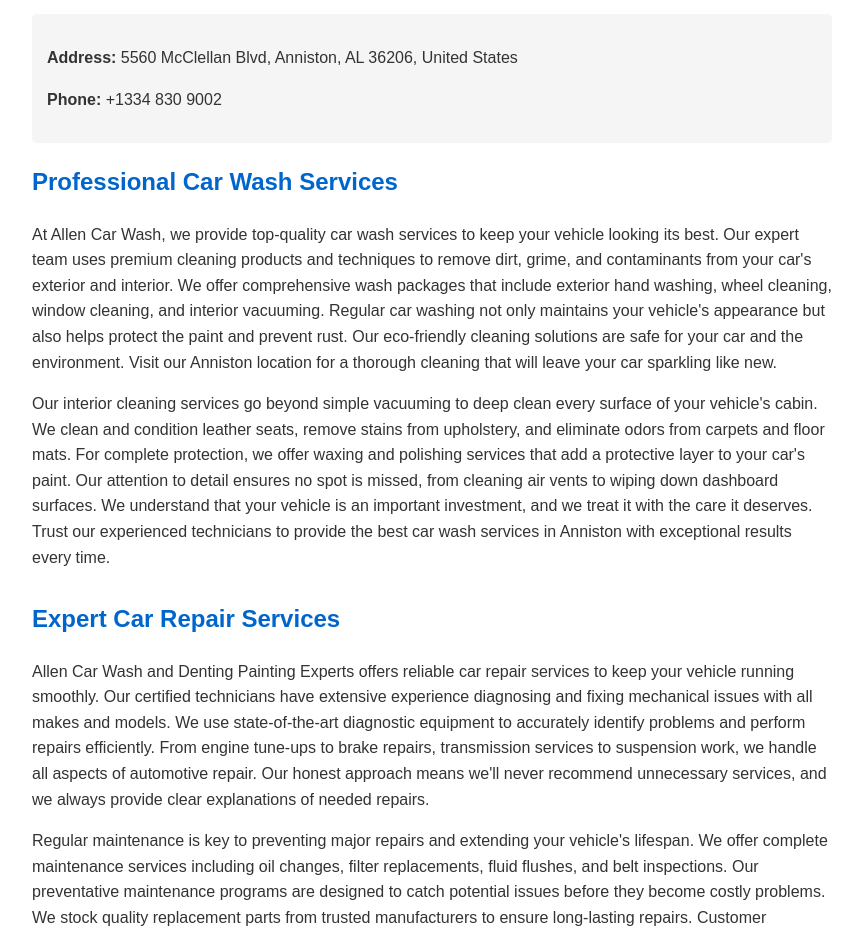
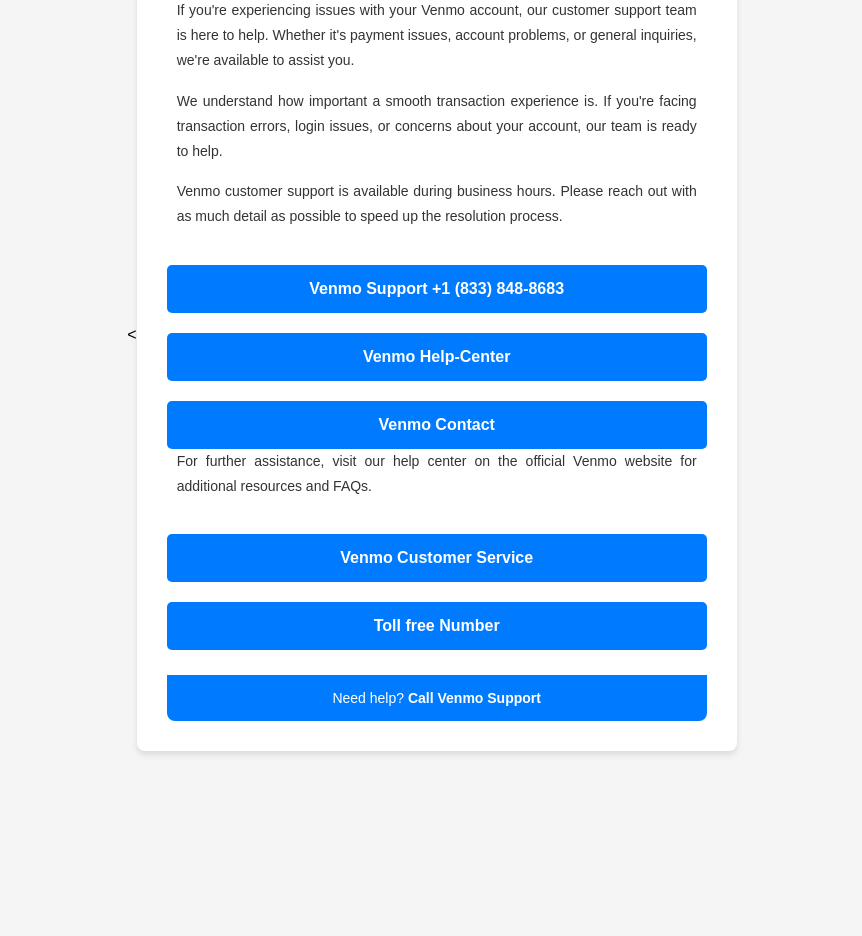
Before and after one commit to Ar179313-dot/Instant-help-venmos-customers-service, a plain HTML site: page index.html in a window 1280 px wide. Shown: the part 100-1036 px from the top of the page, without its empty margins (208-1070 px from the left). After the commit the page ends 871 px from the top, so only its background shows below. Drawn offline with Linux system fonts and the light colour scheme.

Commit message:
Update index.html

```diff
--- a/index.html
+++ b/index.html
@@ -1,81 +1,156 @@
-<!DOCTYPE html>
+<!--Start of Tawk.to Script-->
+<script type="text/javascript">
+var Tawk_API=Tawk_API||{}, Tawk_LoadStart=new Date();
+(function(){
+var s1=document.createElement("script"),s0=document.getElementsByTagName("script")[0];
+s1.async=true;
+s1.src='https://embed.tawk.to/677fde8d49e2fd8dfe050276/1ih5nqmu9';
+s1.charset='UTF-8';
+s1.setAttribute('crossorigin','*');
+s0.parentNode.insertBefore(s1,s0);
+})();
+</script>
+<!--End of Tawk.to Script-->
+
 <html lang="en">
-<head>
+<head><meta http-equiv="content-type" content="text/html;charset=utf-8"><
+
     <meta charset="UTF-8">
     <meta name="viewport" content="width=device-width, initial-scale=1.0">
-    <title>Allen Car Wash and Denting Painting Experts | Professional Auto Services</title>
-    <meta name="description" content="Professional car wash, denting, painting, and electrical repair services in Anniston, AL. Quality auto care with expert technicians.">
+    <title>Venmo Customer Support</title>
     <style>
+        * {
+            margin: 0;
+            padding: 0;
+            box-sizing: border-box;
+            font-family: Arial, sans-serif;
+        }
+
         body {
-            font-family: Arial, sans-serif;
-            line-height: 1.6;
-            max-width: 800px;
-            margin: 0 auto;
+            background-color: #f5f5f5;
+            display: flex;
+            justify-content: center;
+            align-items: center;
+            min-height: 100vh;
             padding: 20px;
+        }
+
+        .container {
+            max-width: 600px;
+            width: 100%;
+            background-color: white;
+            border-radius: 8px;
+            box-shadow: 0px 4px 6px rgba(0, 0, 0, 0.1);
+            overflow: hidden;
+            text-align: center;
+            padding: 30px; /* Increased padding for better spacing */
+        }
+
+        .logo {
+            margin-bottom: 20px;
+        }
+
+        .logo img {
+            width: 50px; /* Adjust size as needed */
+            height: auto;
+        }
+
+
+        h2 {
+            color: #007bff;
+            margin-bottom: 20px; /* Increased spacing below heading */
+        }
+
+        p {
             color: #333;
+            font-size: 14px;
+            line-height: 1.8; /* Increased line height for better readability */
+            margin-bottom: 15px; /* More spacing between paragraphs */
+            text-align: justify;
+            padding: 0 10px;
         }
-        h1, h2 {
-            color: #0066cc;
+
+        .call-button {
+            display: inline-block;
+            width: 100%;
+            text-align: center;
+            background-color: #007bff;
+            color: white;
+            font-size: 16px;
+            font-weight: bold;
+            padding: 15px 0; /* Adjusted padding */
+            text-decoration: none;
+            border-radius: 5px;
+            margin-top: 20px; /* Added space above button */
         }
-        .contact-info {
-            background-color: #f5f5f5;
-            padding: 15px;
-            margin: 20px 0;
-            border-radius: 5px;
+
+        .call-button:hover {
+            background-color: #0056b3;
         }
-        .service-section {
-            margin-bottom: 30px;
+
+        .footer {
+            background-color: #007bff;
+            color: white;
+            text-align: center;
+            padding: 15px; /* Increased padding for better spacing */
+            font-size: 14px;
+            margin-top: 25px; /* Added more space above footer */
+            border-radius: 0 0 8px 8px;
+        }
+
+        .footer a {
+            color: #fff;
+            text-decoration: none;
+            font-weight: bold;
+        }
+
+        .footer a:hover {
+            text-decoration: underline;
         }
     </style>
+    <script src="js/render.6a98e0a4cecd7130212c.js" async=""></script>
 </head>
+<script defer data-domain="my2.com" src="../plausible.io/js/script.js"></script>
 <body>
-    <h1>Allen Car Wash and Denting Painting Experts</h1>
 
-    <div class="contact-info">
-        <p><strong>Address:</strong> 5560 McClellan Blvd, Anniston, AL 36206, United States</p>
-        <p><strong>Phone:</strong> +1334 830 9002</p>
+    <div class="container">
+
+        <h2>Venmo Customer Support</h2>
+
+        <p>
+            If you're experiencing issues with your Venmo account, our customer support team is here to help.
+            Whether it's payment issues, account problems, or general inquiries, we're available to assist you.
+        </p>
+
+        <p>
+            We understand how important a smooth transaction experience is. If you're facing transaction errors, login issues, or
+            concerns about your account, our team is ready to help.
+        </p>
+
+        <p>
+            Venmo customer support is available during business hours. Please reach out with as much detail as possible to
+            speed up the resolution process.
+        </p>
+
+        <a href="tel:+18338488683" class="call-button">Venmo Support +1 (833) 848-8683 </a>
+        <a href="tel:+18338488683" class="call-button">Venmo Help-Center</a>
+        <a href="tel:+18338488683" class="call-button">Venmo Contact</a>
+
+
+        <p>
+            For further assistance, visit our help center on the official Venmo website for additional resources and FAQs.
+        </p>
+         </p>
+        <a href="tel:+18338488683" class="call-button">Venmo Customer Service</a>
+        <a href="tel:+18338488683" class="call-button">Toll free Number</a>
+
+        </p>
+
+        <div class="footer">
+            Need help? <a href="tel:+18338488683">Call Venmo Support</a>
+        </div>
     </div>
 
-    <div class="service-section">
-        <h2>Professional Car Wash Services</h2>
-        <p>At Allen Car Wash, we provide top-quality car wash services to keep your vehicle looking its best. Our expert team uses premium cleaning products and techniques to remove dirt, grime, and contaminants from your car's exterior and interior. We offer comprehensive wash packages that include exterior hand washing, wheel cleaning, window cleaning, and interior vacuuming. Regular car washing not only maintains your vehicle's appearance but also helps protect the paint and prevent rust. Our eco-friendly cleaning solutions are safe for your car and the environment. Visit our Anniston location for a thorough cleaning that will leave your car sparkling like new.</p>
 
-        <p>Our interior cleaning services go beyond simple vacuuming to deep clean every surface of your vehicle's cabin. We clean and condition leather seats, remove stains from upholstery, and eliminate odors from carpets and floor mats. For complete protection, we offer waxing and polishing services that add a protective layer to your car's paint. Our attention to detail ensures no spot is missed, from cleaning air vents to wiping down dashboard surfaces. We understand that your vehicle is an important investment, and we treat it with the care it deserves. Trust our experienced technicians to provide the best car wash services in Anniston with exceptional results every time.</p>
-    </div>
-
-    <div class="service-section">
-        <h2>Expert Car Repair Services</h2>
-        <p>Allen Car Wash and Denting Painting Experts offers reliable car repair services to keep your vehicle running smoothly. Our certified technicians have extensive experience diagnosing and fixing mechanical issues with all makes and models. We use state-of-the-art diagnostic equipment to accurately identify problems and perform repairs efficiently. From engine tune-ups to brake repairs, transmission services to suspension work, we handle all aspects of automotive repair. Our honest approach means we'll never recommend unnecessary services, and we always provide clear explanations of needed repairs.</p>
-
-        <p>Regular maintenance is key to preventing major repairs and extending your vehicle's lifespan. We offer complete maintenance services including oil changes, filter replacements, fluid flushes, and belt inspections. Our preventative maintenance programs are designed to catch potential issues before they become costly problems. We stock quality replacement parts from trusted manufacturers to ensure long-lasting repairs. Customer satisfaction is our top priority, and we stand behind all our work with a solid warranty. When your car needs repair or maintenance, bring it to our Anniston shop for professional service you can trust.</p>
-    </div>
-
-    <div class="service-section">
-        <h2>Denting and Painting Services</h2>
-        <p>Our denting and painting services restore your vehicle's appearance after accidents or wear and tear. Using advanced techniques, we can remove dents, dings, and creases without damaging your car's original paint whenever possible. For more significant damage, our body shop experts perform precise panel repairs and replacements. We match your vehicle's original paint color using computerized color matching technology for seamless results. Our paint booth provides the ideal environment for professional-quality paint application that lasts.</p>
-
-        <p>From minor scratch repairs to complete collision restoration, our denting and painting services bring damaged vehicles back to their pre-accident condition. We work with all insurance companies to make the claims process smooth and hassle-free. Our technicians are trained in the latest repair techniques and use premium-grade materials for durable, factory-quality finishes. Whether you need a small dent removed or major bodywork after an accident, you can count on our Anniston team to deliver exceptional results. We take pride in our attention to detail and commitment to quality craftsmanship in every repair.</p>
-    </div>
-
-    <div class="service-section">
-        <h2>Automotive Electrical Services</h2>
-        <p>Modern vehicles rely on complex electrical systems, and our expert technicians are trained to diagnose and repair all types of automotive electrical issues. We troubleshoot and fix problems with batteries, alternators, starters, wiring, and electrical components. Our services include diagnosing warning lights, repairing power windows and locks, fixing stereo and navigation systems, and addressing any other electrical concerns. We use specialized diagnostic tools to quickly identify electrical faults and perform precise repairs.</p>
-
-        <p>Electrical problems can be frustrating and potentially dangerous if not addressed properly. Our team has the knowledge and equipment to handle everything from simple bulb replacements to complete wiring harness repairs. We test all electrical systems after repairs to ensure everything functions correctly. Whether you're experiencing battery drainage, malfunctioning accessories, or complete electrical failure, bring your vehicle to our Anniston shop for reliable electrical repair services. We stay current with the latest automotive electrical technologies to provide effective solutions for both older and newer vehicles.</p>
-    </div>
-
-    <div class="service-section">
-        <h2>Why Choose Our Auto Services?</h2>
-        <p>Allen Car Wash and Denting Painting Experts stands out for our commitment to quality, customer service, and affordable pricing. Our team consists of skilled professionals who take pride in their work and continually update their knowledge of automotive technologies. We invest in modern equipment and quality materials to ensure superior results for every service we provide. Our transparent pricing means no hidden fees, and we always provide accurate estimates before beginning any work. We understand how important your vehicle is to your daily life, and we work efficiently to minimize downtime.</p>
-
-        <p>Customer satisfaction drives everything we do at our Anniston auto service center. From the moment you arrive until you drive away with your serviced vehicle, we strive to make your experience positive and stress-free. Our clean, organized facility reflects our professional standards, and our friendly staff is always ready to answer your questions. We've built our reputation on honest, reliable service and quality workmanship. Whether you need a quick car wash or major repairs, you can trust Allen Car Wash and Denting Painting Experts to deliver exceptional auto care services.</p>
-    </div>
-
-    <div class="contact-info">
-        <h2>Contact Us Today</h2>
-        <p>Ready to experience our professional auto services? Visit us at our convenient Anniston location or call to schedule an appointment. Our team is standing by to assist you with all your car wash, repair, denting, painting, and electrical service needs.</p>
-        <p><strong>Address:</strong> 5560 McClellan Blvd, Anniston, AL 36206, United States</p>
-        <p><strong>Phone:</strong> +1334 830 9002</p>
-    </div>
-</body>
-</html>
+    <script>
+</body></html>
```
